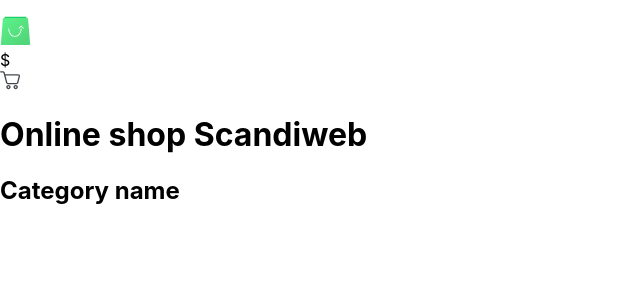
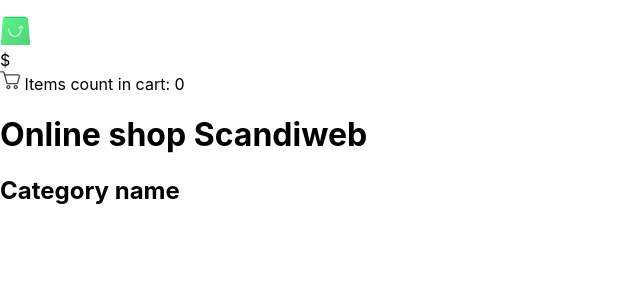
Before and after one commit to Andrej044/scandiweb-test-frond-end-app, a React (Create React App) app: page / in a window 1280 px wide. Shown: the top 300 px of the page, without its empty margins (0-640 px from the left). Built offline with nearby package versions, Linux system fonts and the light colour scheme.

Commit message:
Update Header.js

```diff
--- a/src/layouts/Header.js
+++ b/src/layouts/Header.js
@@ -1,14 +1,15 @@
 import React,{Component} from "react";
 import {NavLink} from "react-router-dom";
 import logo from "../images/logo.svg";
-import cart from "../images/empty_cart.svg";
+import cartIco from "../images/empty_cart.svg";
 
 import CurrencySwitcher from "../components/CurrencySwitcher";
 
 
 export default class Header extends Component{
     render(){
-        const {currencyChanger} = this.props
+        const {currencyChanger} = this.props;
+        const {cart} = this.props.data
         const categoryList =  this.props.data.dataCategories.map(item => (
             <li key={item.name}>
                <NavLink to={`/${item.name}`} > { item.name}</NavLink>
@@ -34,7 +35,8 @@
                      <CurrencySwitcher currencies = {currencyList} currencyChanger = {currencyChanger} state = {this.props.data} />
                  </div>
                 <span>
-                    <img src={cart} width="20" height="20" alt="cart icon" title="cart icon"/>
+                    <img src={cartIco} width="20" height="20" alt="cart icon" title="cart icon"/>
+                    <span> Items count in cart: {cart.length} </span>
                 </span>
             </nav>
         </header>
```
